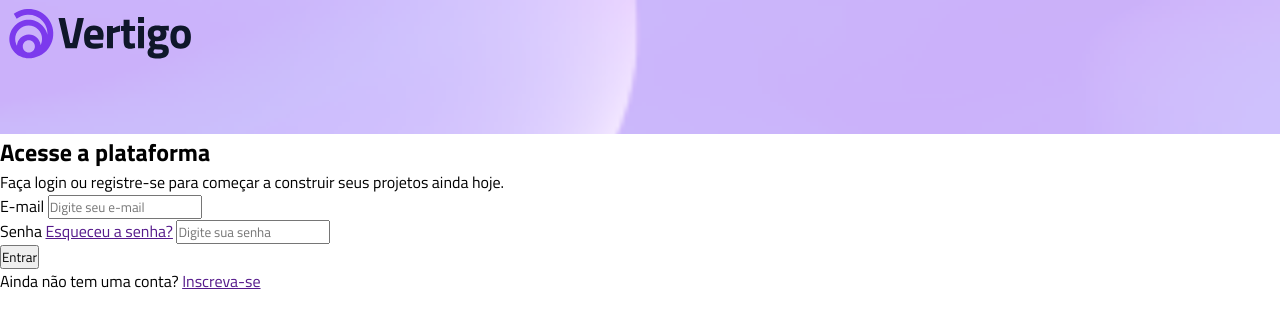
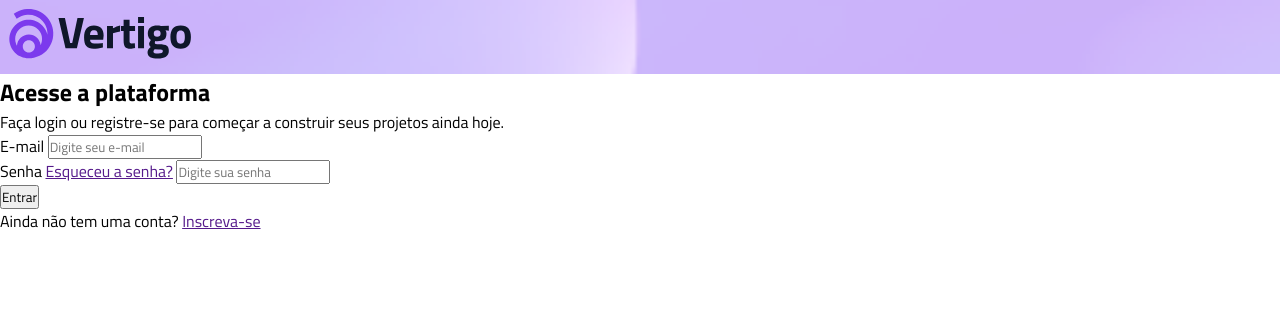
Before and after one commit to firpotas123/projeto-vertigo, a plain HTML site: page index.html in a window 1280 px wide. Drawn offline with Linux system fonts and the light colour scheme; a web font is replaced by a local one.

Commit message:
att - imagem de fundo do header

```diff
--- a/style.css
+++ b/style.css
@@ -8,5 +8,4 @@
 header {
     background-image: url(./imagens/bg-mobile.png);
     background-size: cover;
-    height: 134px;
 }
```
